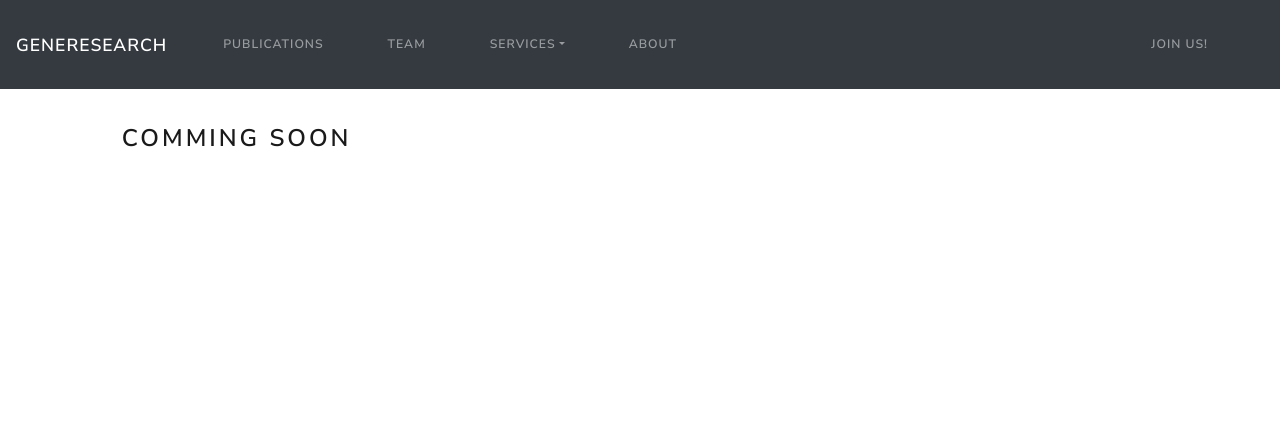
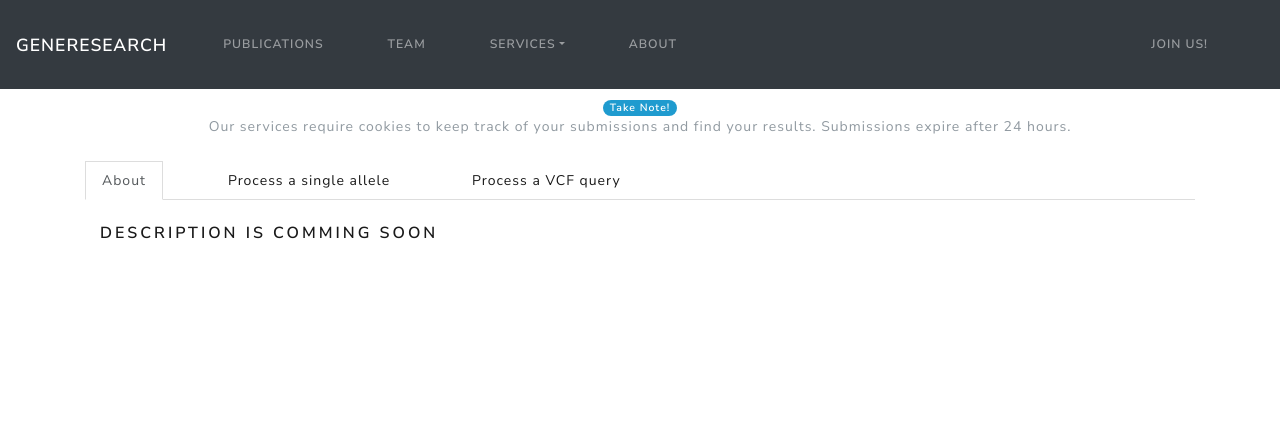
Before and after one commit to skoblov-lab/generesearch, a Django app: template templates/mirna.html in a window 1280 px wide. Shown: the top 438 px of the page. Run offline with Django 3.2, Linux system fonts and the light colour scheme; the template is opened without the code that fills it: values that come from a table or form of the project are taken from there, others are empty; parts of the project's set-up code (start-up, migrations or seed data) failed here and were passed over; some libraries are stand-ins or nearby versions.

Commit message:
Adding miRNA service

```diff
--- a/services/forms.py
+++ b/services/forms.py
@@ -27,7 +27,7 @@ class PointForm(AssemblyForm):
                             required=True, max_length=3,
                             label='Chromosome')
     pos = forms.IntegerField(required=True, label='Position (1-based)',
-                             min_value=1)
+                             min_value=0)
 
 
 class AlleleForm(PointForm):
--- a/templates/badmut.html
+++ b/templates/badmut.html
@@ -61,8 +61,6 @@
                           enctype="multipart/form-data">
                         {% csrf_token %}
                         {{ bulk_form.as_p }}
-                        {#                                </div>#}
-                        {#                            <div class="d-flex justify-content-around">#}
                         <button type="submit" name="bulk-form"
                                 class="btn btn-primary bg-dark">
                             Submit
--- a/templates/mirna.html
+++ b/templates/mirna.html
@@ -1,45 +1,54 @@
 {% extends 'base.html' %}
 
 {% block content %}
+    {% include 'cookies.html' %}
     <div class="d-flex justify-content-around my-4">
-        <div class="col-lg-10">
-{#            <ul class="nav nav-tabs">#}
-{#                <li class="nav-item">#}
-{#                    <a class="nav-link active" data-toggle="tab" href="#point">#}
-{#                        Point Query#}
-{#                    </a>#}
-{#                </li>#}
-{#                <li class="nav-item">#}
-{#                    <a class="nav-link" data-toggle="tab" href="#bulk">#}
-{#                        Bulk Query#}
-{#                    </a>#}
-{#                </li>#}
-{#                <li class="nav-item">#}
-{#                    <a class="nav-link" data-toggle="tab" href="#about">#}
-{#                        About#}
-{#                    </a>#}
-{#                </li>#}
-{#            </ul>#}
-{#            <div id="myTabContent" class="tab-content">#}
-{#                <div class="tab-pane fade active show" id="point">#}
-{#                        <div class="container my-4">#}
-{#                            <form role="form" method="post"#}
-{#                                  enctype="multipart/form-data">#}
-{#                                {% csrf_token %}#}
-{#                                {{ allele_form.as_p }}#}
-{#                                <button type="submit" name="allele-form"#}
-{#                                        class="btn btn-primary">OK#}
-{#                                </button>#}
-{#                            </form>#}
-{#                        </div>#}
-{#                </div>#}
-{#                <div class="tab-pane fade" id="bulk">#}
-{#                    <p></p>#}
-{#                </div>#}
-{#                <div class="tab-pane fade" id="about">#}
-{#                </div>#}
-{#            </div>#}
-            <h3>Comming Soon</h3>
+        <div class="container">
+            <ul class="nav nav-tabs">
+                <li class="nav-item">
+                    <a class="nav-link active" data-toggle="tab" href="#about">
+                        About
+                    </a>
+                </li>
+                <li class="nav-item">
+                    <a class="nav-link" data-toggle="tab"
+                       href="#point">
+                        Process a single allele
+                    </a>
+                </li>
+                <li class="nav-item">
+                    <a class="nav-link" data-toggle="tab" href="#bulk">
+                        Process a VCF query
+                    </a>
+                </li>
+            </ul>
+            <div id="myTabContent" class="tab-content">
+                <div class="tab-pane fade active show" id="about">
+                    <div class="container my-4">
+                        {% include 'mirna_about.html' %}
+                    </div>
+                </div>
+                <div class="tab-pane fade" id="bulk">
+                    <p class="text-justify text-primary my-4">
+                        You can upload and process any VCF file (v4.0-4.1),
+                        though your upload can be no more than 20MB.
+                        The file can be compressed by any gzip-compatible method
+                        (for instance, gzip itself or bgzip). To limit
+                        workload, our system only processes the first
+                        100k lines from a submitted VCF file (excluding the
+                        header lines). The output is a bgzipped VCF v4 file.
+                    </p>
+                    <form role="form" method="post"
+                          enctype="multipart/form-data">
+                        {% csrf_token %}
+                        {{ bulk_form.as_p }}
+                        <button type="submit" name="bulk-form"
+                                class="btn btn-primary bg-dark">
+                            Submit
+                        </button>
+                    </form>
+                </div>
+            </div>
         </div>
     </div>
 {% endblock %}
--- /dev/null
+++ b/templates/mirna_about.html
@@ -0,0 +1,7 @@
+<h5>Description is comming soon</h5>
+{#<p class="text-justify">BadMut (Bad Mutation; we like how it resembles#}
+{#    "bad mood") is a meta-estimator designed to distinguish between neutral and#}
+{#    disease-causing amino acid substitutions (i.e. nonsynonimous single#}
+{#    nucleotide variations – nsSNVs). It is based on a machine-learning#}
+{#    technique commonly known as deep learning, that is it uses deep (multilayer)#}
+{#    artificial neural networks to make predictions.</p>#}
```
Also changed, not shown: services/tasks.py (+13 -4 lines), services/views.py (+29 -9 lines), 1 other file.
